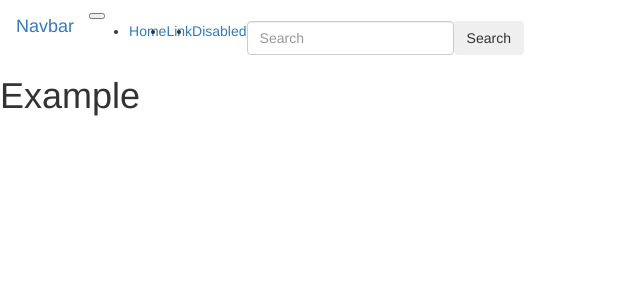
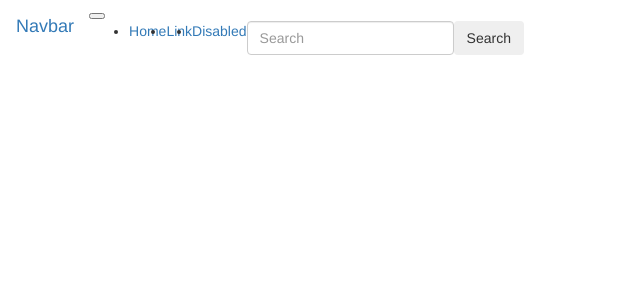
Before and after one commit to amitdubey8888/MySchoolWebsite, an Angular app: page / in a window 1280 px wide. Shown: the top 300 px of the page, without its empty margins (0-640 px from the left). Built offline with nearby package versions, Linux system fonts and the light colour scheme.

Commit message:
New Check

```diff
--- a/src/app/app.component.html
+++ b/src/app/app.component.html
@@ -22,4 +22,3 @@
     </form>
   </div>
 </nav>
-<h1 class="animated infinite bounce">Example</h1>
```
